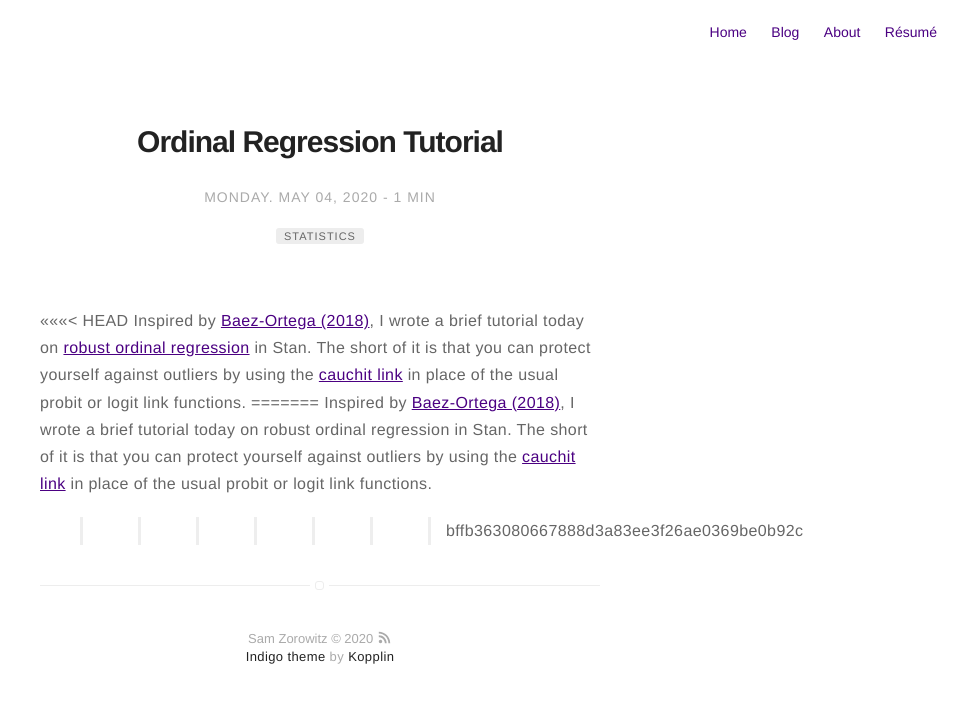
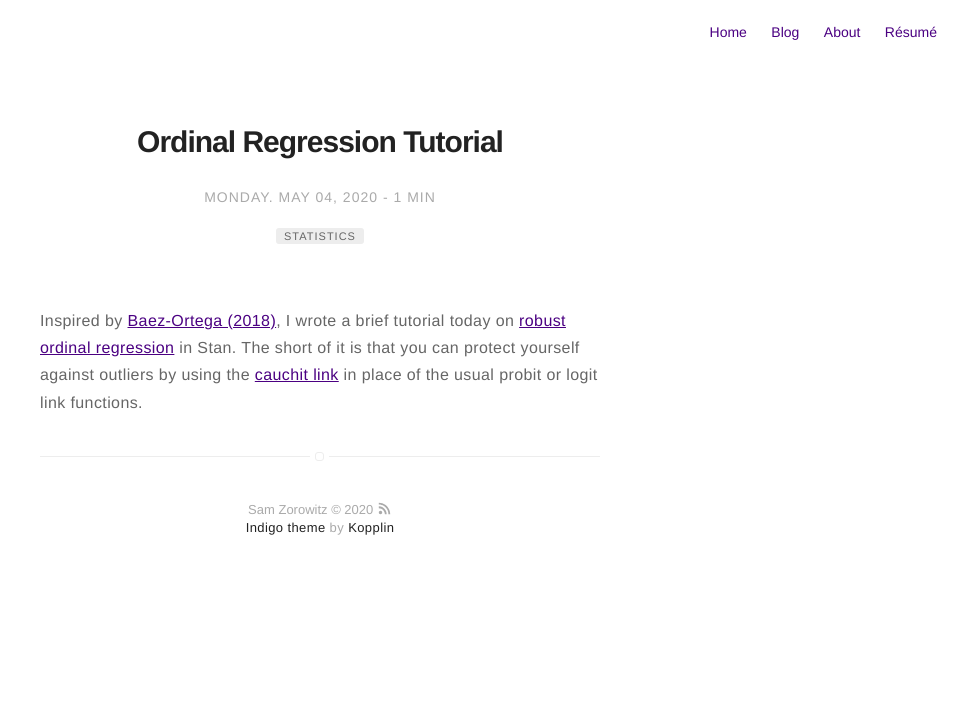
Before and after one commit to szorowi1/szorowi1.github.io, a Jekyll site: the page built from _posts/2020-05-09-ordinal.md, in a window 1280 px wide. Shown: the top 703 px of the page, without its empty margins (320-1280 px from the left). Built offline with Jekyll 4.4.1, drawn with Linux system fonts in a browser that asks for light colours.

Commit message:
Update 2020-05-09-ordinal.md

```diff
--- a/_posts/2020-05-09-ordinal.md
+++ b/_posts/2020-05-09-ordinal.md
@@ -12,8 +12,4 @@ externalLink: true
 math: false
 ---
 
-<<<<<<< HEAD
 Inspired by [Baez-Ortega (2018)](https://baezortega.github.io/2018/05/28/robust-correlation/), I wrote a brief tutorial today on [robust ordinal regression](https://github.com/nivlab/stan-examples/blob/master/Ordinal/tutorial.ipynb) in Stan. The short of it is that you can protect yourself against outliers by using the [cauchit link](https://digitalcommons.wayne.edu/jmasm/vol18/iss1/20/) in place of the usual probit or logit link functions.
-=======
-Inspired by [Baez-Ortega (2018)](https://baezortega.github.io/2018/05/28/robust-correlation/), I wrote a brief tutorial today on robust ordinal regression in Stan. The short of it is that you can protect yourself against outliers by using the [cauchit link](https://digitalcommons.wayne.edu/jmasm/vol18/iss1/20/) in place of the usual probit or logit link functions.
->>>>>>> bffb363080667888d3a83ee3f26ae0369be0b92c
```
